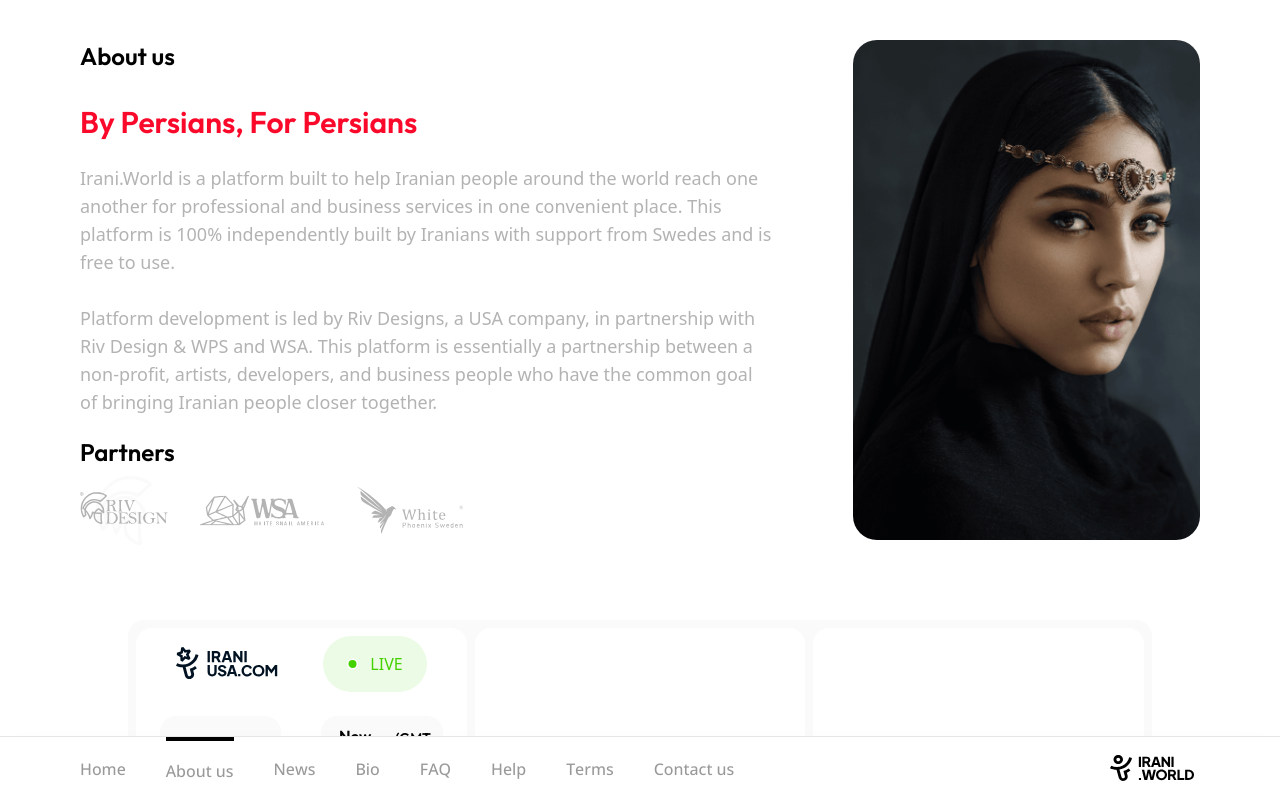
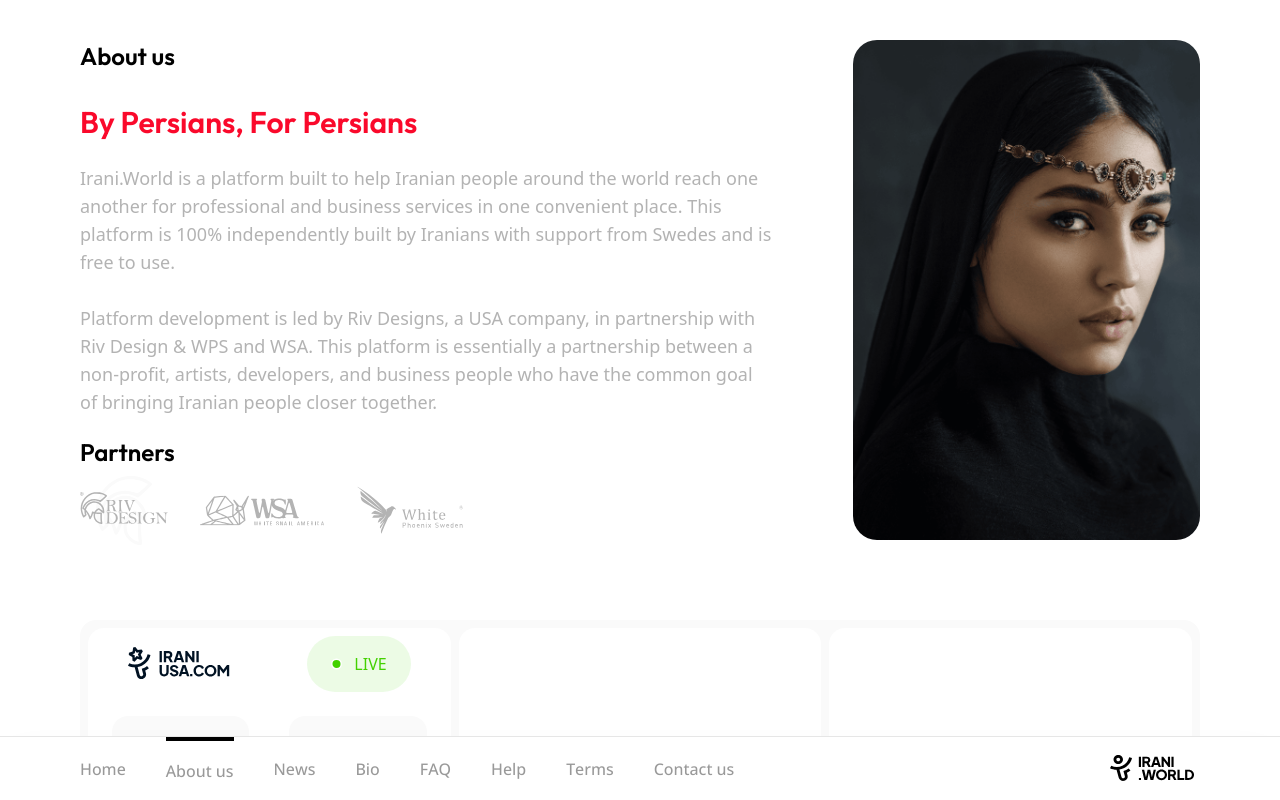
Before and after one commit to MiladDevarts/irani-world, a Next.js app: page /about in a window 1280 px wide. Built offline with nearby package versions, Linux system fonts and the light colour scheme; grey boxes are pictures that could not be loaded.

Commit message:
fix: add animation with type

```diff
--- a/app/about/page.tsx
+++ b/app/about/page.tsx
@@ -17,8 +17,8 @@ const page = () => {
   return (
     <>
       <OverlayMenu />
-      <main className="">
-        <div className="container flex flex-col lg:flex-row gap-x-20 h-[500px] mt-28 lg:mt-10">
+      <main className="container">
+        <div className=" flex flex-col lg:flex-row gap-x-20 h-[500px] mt-28 lg:mt-10">
           <div className="w-full lg:w-2/3 flex flex-col lg:justify-between">
             <div>
               <h1 className="text-black text-2xl font-semibold font-outfit mb-8">
@@ -58,8 +58,8 @@ const page = () => {
             style={{ backgroundImage: `url('/images/about/iranian-girl.png')` }}
           ></div>
         </div>
-        <section className="w-[95%] lg:w-[80%] mx-auto h-auto lg:h-[300px] lg:mt-20 mt-36 mb-10 flex flex-col gap-y-2 lg:flex-row gap-x-2 items-center bg-white-shade-2 rounded-2xl p-2">
-          <div className=" w-full lg:w-1/3 h-[300px] lg:h-full rounded-2xl bg-white">
+        <section className="w-full mx-auto h-auto lg:h-[300px] lg:mt-20 mt-36 mb-10 flex flex-col gap-y-2 lg:flex-row gap-x-2 items-center bg-white-shade-2 rounded-2xl p-2">
+          <div className="relative w-full h-[300px] lg:h-full rounded-2xl bg-white">
             <div className="flex justify-between items-center px-10 py-2">
               <Link href={"/"}>
                 <svg
@@ -122,7 +122,7 @@ const page = () => {
               ></div>
             </div>
           </div>
-          <div className="relative w-full lg:w-1/3 h-[300px] lg:h-full flex flex-col items-center justify-center rounded-2xl bg-white">
+          <div className="relative w-full h-[300px] lg:h-full flex flex-col items-center justify-center rounded-2xl bg-white">
             <svg
               width="120"
               height="51"
@@ -155,7 +155,7 @@ const page = () => {
               Soon
             </span>
           </div>
-          <div className="relative w-full lg:w-1/3 h-[300px] lg:h-full flex flex-col items-center justify-center rounded-2xl bg-white">
+          <div className="relative w-full h-[300px] lg:h-full flex flex-col items-center justify-center rounded-2xl bg-white">
             <svg
               width="89"
               height="51"
--- a/components/Home/Statistics.tsx
+++ b/components/Home/Statistics.tsx
@@ -10,12 +10,12 @@ const Statistics: React.FC<StatisticsProps> = (props) => {
   return (
     <>
       <div
-        className={`${props.classes}  flex-col lg:flex-row gap-x-4 gap-y-4 mt-10 lg:mt-2  items-center`}
+        className={`${props.classes}  flex-col lg:flex-row gap-y-4 mt-10 lg:mt-2  items-center`}
       >
-        <video autoPlay muted loop className="w-32">
-          <source src="/videos/hakhamanesh.mov" />
+        <video autoPlay muted loop className="w-48">
+          <source src="/videos/hakhamanesh-color.mov" />
         </video>
-        <div className="flex flex-col gap-y-6 order-1 lg:order-2">
+        <div className="flex flex-col gap-y-6 order-1 lg:order-2 -ml-4">
           <div className="flex flex-col justify-center lg:items-start items-center gap-y-6 order-2 lg:order-1">
             <h4 className="text-black dark:text-white font-outfit text-2xl text-center lg:text-left font-medium">
               <span className="text-3xl font-semibold">+10M</span> users
```
Also changed, not shown: 1 other file (tests, documents, lock files or other folders).
